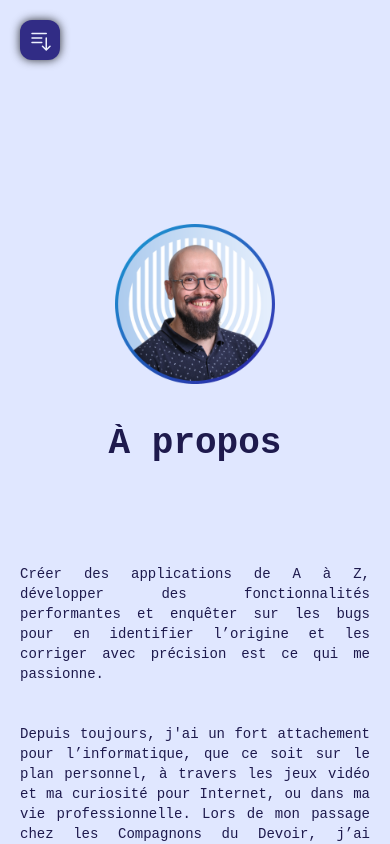
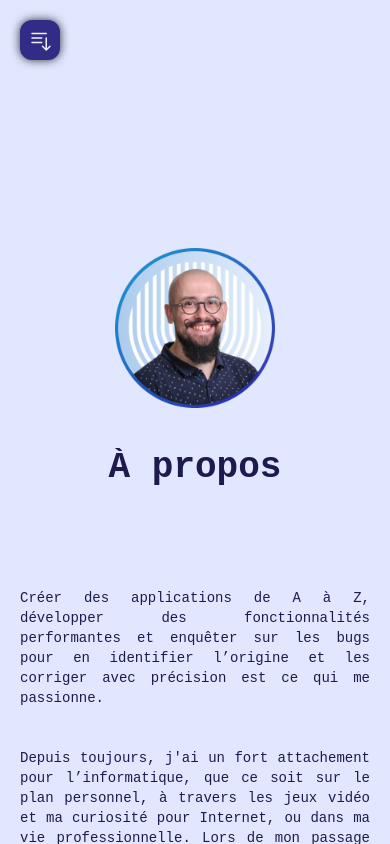
Before and after one commit to ThomMarchand/portfolio, a Next.js app: page / in a window 390 px wide. Shown: the top 844 px of the page. Built offline with nearby package versions, Linux system fonts and the light colour scheme.

Commit message:
feat(nodemailer): adjusting the photo position

```diff
--- a/app/page.tsx
+++ b/app/page.tsx
@@ -14,7 +14,7 @@ export default function Home() {
       <Image
         src={profilPic}
         alt="Picture of the author"
-        className="mb-10 size-40 mt-56 md:mt-4 md:mr-10 md:absolute md:size-32 lg:size-40"
+        className="mb-10 size-40 mt-62 md:mt-4 md:mr-10 md:absolute md:size-32 lg:size-40"
       />
 
       <div className="md:flex">
```
